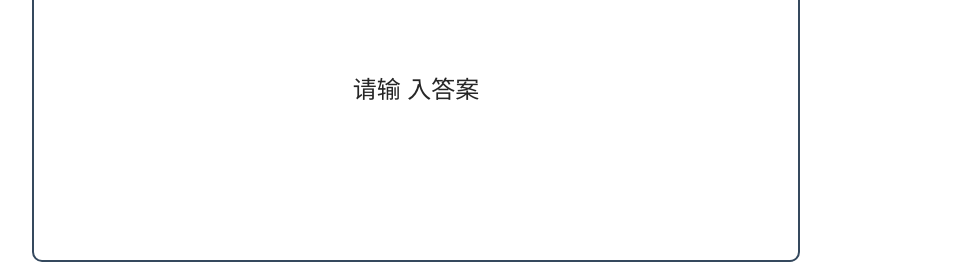
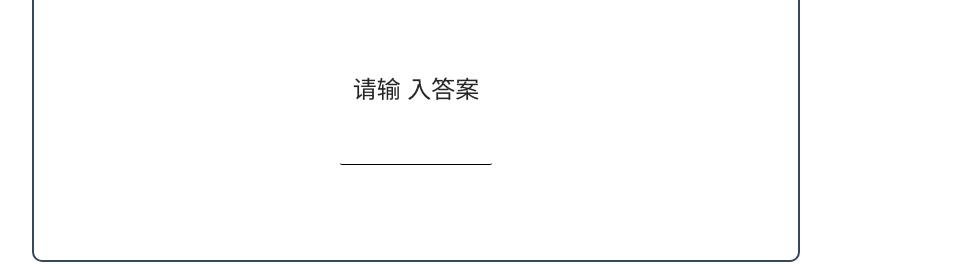
Before and after one commit to NinthRose/riddle, a Vue app: page /answer in a window 1280 px wide. Shown: the part 418-682 px from the top of the page, without its empty margins (224-1192 px from the left). Built offline with nearby package versions, Linux system fonts and the light colour scheme.

Commit message:
border-bottom(input)

```diff
--- a/package.json
+++ b/package.json
@@ -4,6 +4,7 @@
   "version": "0.0.0",
   "scripts": {
     "dev": "vite",
+    "host": "vite --host",
     "build": "vue-tsc --noEmit && vite build",
     "preview": "vite preview"
   },
--- a/src/components/riddle/riddle.vue
+++ b/src/components/riddle/riddle.vue
@@ -46,14 +46,16 @@
     font-size: 3vh;
 }
 .answer {
+    border-bottom: 1px solid #000000;
     display: block;
     margin: 0 auto;
     flex-direction: column;
     justify-content: space-around;
     position: absolute;
-    width: 100%;
-    height: 30%;
-    top: 60%;
+    width: 20%;
+    height: 10%;
+    top: 70%;
+    left: 40%;
     text-align: center;
     font-size: 3vh;
 }
```
